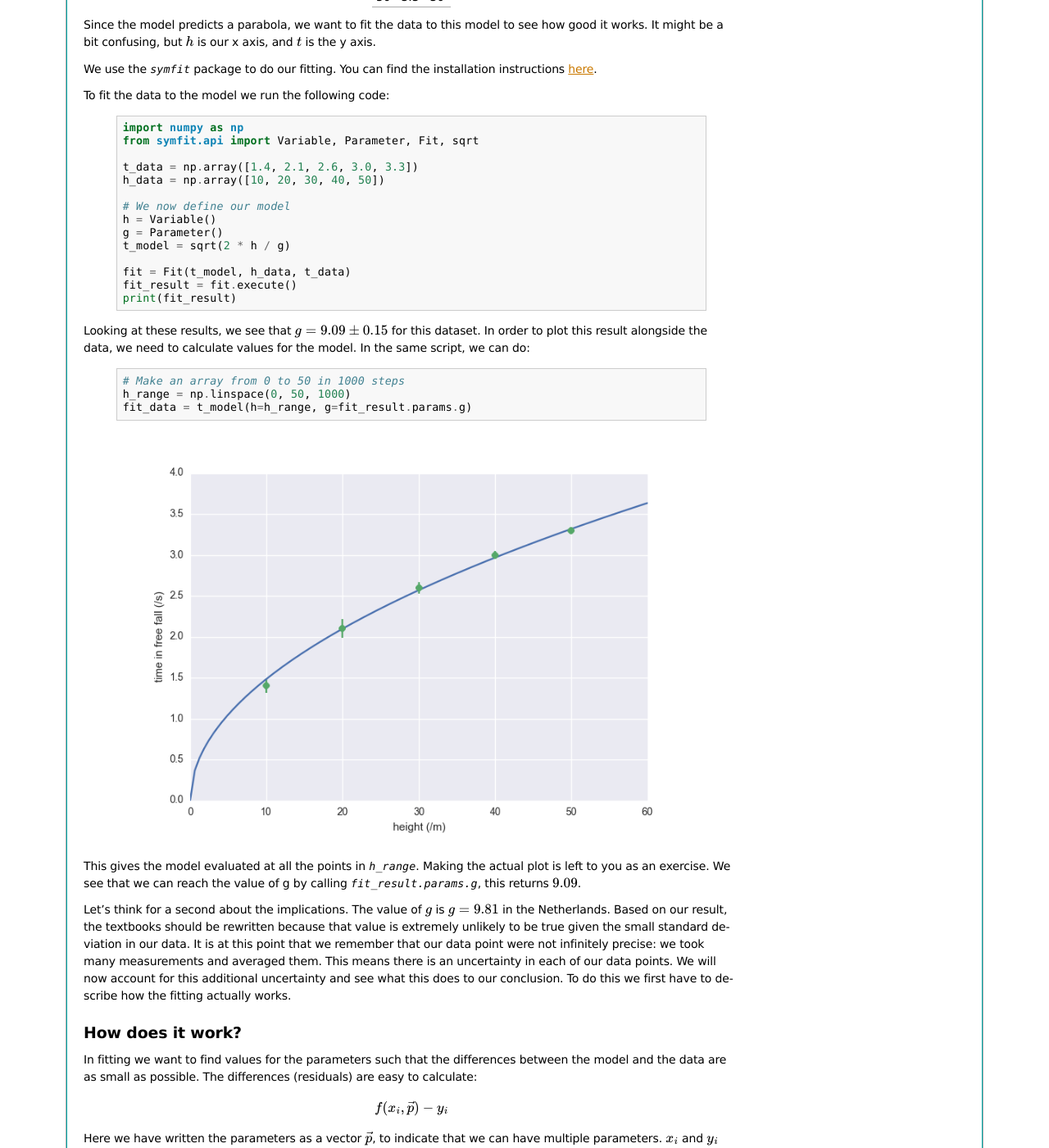
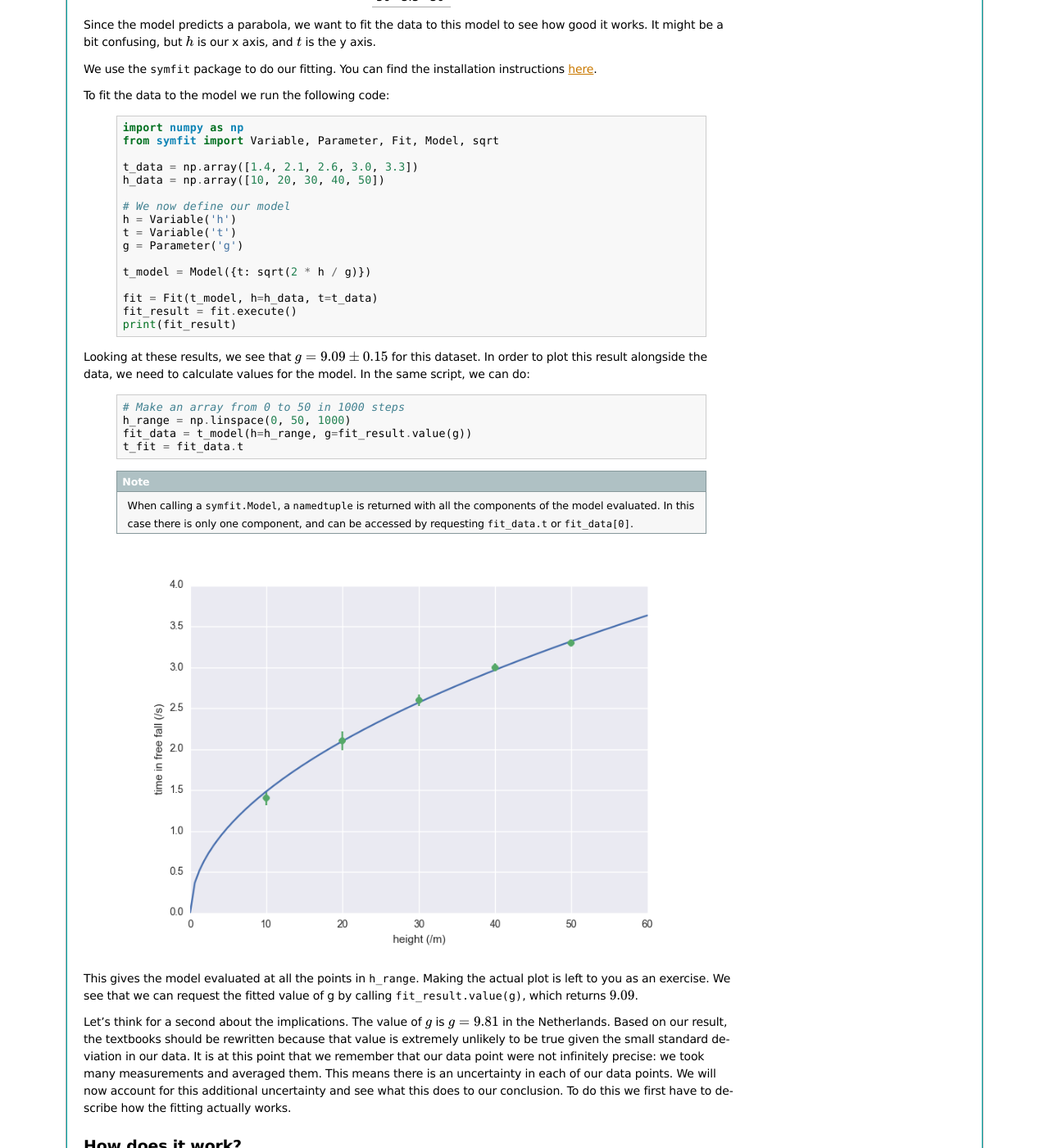
Before and after one commit to HowToThink/HowToThink, a Sphinx documentation site: the page built from source/PvL_F.rst, in a window 1280 px wide and 1400 px high, scrolled down 581 px. Shown: the whole window at 82% size. Built offline with Sphinx 7.4.7, drawn with Linux system fonts in a browser that asks for light colours; formulas are drawn with MathJax 3; some of the changed text lies outside the part shown.

Commit message:
Fixed #29, symfit chapter has been updated to the latest best practices.

```diff
--- a/source/PvL_F.rst
+++ b/source/PvL_F.rst
@@ -24,7 +24,7 @@ y     t     n
 
 Since the model predicts a parabola, we want to fit the data to this model to see how good it works. It might be a bit confusing, but :math:`h` is our x axis, and :math:`t` is the y axis.
 
-We use the `symfit` package to do our fitting. You can find the installation instructions `here
+We use the ``symfit`` package to do our fitting. You can find the installation instructions `here
 <http://symfit.readthedocs.org/en/latest/installation.html>`_.
 
 To fit the data to the model we run the following code:
@@ -32,17 +32,19 @@ To fit the data to the model we run the following code:
     .. sourcecode:: python3
 
         import numpy as np
-        from symfit.api import Variable, Parameter, Fit, sqrt
+        from symfit import Variable, Parameter, Fit, Model, sqrt
 
         t_data = np.array([1.4, 2.1, 2.6, 3.0, 3.3])
         h_data = np.array([10, 20, 30, 40, 50])
 
         # We now define our model
-        h = Variable()
-        g = Parameter()
-        t_model = sqrt(2 * h / g)
+        h = Variable('h')
+        t = Variable('t')
+        g = Parameter('g')
 
-        fit = Fit(t_model, h_data, t_data)
+        t_model = Model({t: sqrt(2 * h / g)})
+
+        fit = Fit(t_model, h=h_data, t=t_data)
         fit_result = fit.execute()
         print(fit_result)
 
@@ -52,14 +54,21 @@ Looking at these results, we see that :math:`g = 9.09 \pm 0.15` for this dataset
 
         # Make an array from 0 to 50 in 1000 steps
         h_range = np.linspace(0, 50, 1000)
-        fit_data = t_model(h=h_range, g=fit_result.params.g)
+        fit_data = t_model(h=h_range, g=fit_result.value(g))
+        t_fit = fit_data.t
 
+    .. note::
+
+        When calling a ``symfit.Model``, a ``namedtuple`` is returned with
+        all the components of the model evaluated. In this case there is only
+        one component, and can be accessed by requesting ``fit_data.t`` or
+        ``fit_data[0]``.
 
     .. image:: illustrations/fit_example.png
        :alt: Fitting curve for the gravity data.
 
 
-This gives the model evaluated at all the points in `h_range`. Making the actual plot is left to you as an exercise. We see that we can reach the value of g by calling `fit_result.params.g`, this returns :math:`9.09`.
+This gives the model evaluated at all the points in ``h_range``. Making the actual plot is left to you as an exercise. We see that we can request the fitted value of g by calling ``fit_result.value(g)``, which returns :math:`9.09`.
 
 Let's think for a second about the implications. The value of :math:`g` is :math:`g = 9.81` in the Netherlands. Based on our result, the textbooks should be rewritten because that value is extremely unlikely to be true given the small standard deviation in our data. It is at this point that we remember that our data point were not infinitely precise: we took many measurements and averaged them. This means there is an uncertainty in each of our data points. We will now account for this additional uncertainty and see what this does to our conclusion. To do this we first have to describe how the fitting actually works.
 
@@ -119,7 +128,7 @@ The values of :math:`\sigma_t` have been calculated by using the above formula.
     .. sourcecode:: python3
 
         import numpy as np
-        from symfit.api import Variable, Parameter, Fit, sqrt
+        from symfit import Variable, Parameter, Fit, Model, sqrt
 
         t_data = np.array([1.4, 2.1, 2.6, 3.0, 3.3])
         h_data = np.array([10, 20, 30, 40, 50])
@@ -128,18 +137,20 @@ The values of :math:`\sigma_t` have been calculated by using the above formula.
         sigma_t = sigma / np.sqrt(n)
 
         # We now define our model
-        h = Variable()
-        t = Variable()
-        g = Parameter()
-        t_model = {t: sqrt(2 * h / g)}
+        h = Variable('h')
+        t = Variable('t')
+        g = Parameter('g')
+        t_model = Model({t: sqrt(2 * h / g)})
 
         fit = Fit(t_model, h=h_data, t=t_data, sigma_t=sigma_t)
         fit_result = fit.execute()
         print(fit_result)
 
-    .. note:: Named Models
+    .. note::
 
-        Looking at the definition of `t_model`, we see it is now a dict. This has been done so we can tell `symfit` which of our variables are uncertain by the name of the variable, in this case `t` has an uncertainty `sigma_t`.
+        Looking at the initiation of ``Fit``, we see that uncertainties can be
+        provided to ``Variable``'s by prepending their name with ``sigma_``, in
+        this case ``sigma_t``.
 
 
 Including these uncertainties in the fit yields :math:`g = 9.10 \pm 0.16`. The accepted value of :math:`g = 9.81` is well outside the uncertainty in this data. Therefore the textbooks must be rewriten!
```
Also changed, not shown: other parts of source/PvL_F.rst (+4 -3 lines).
